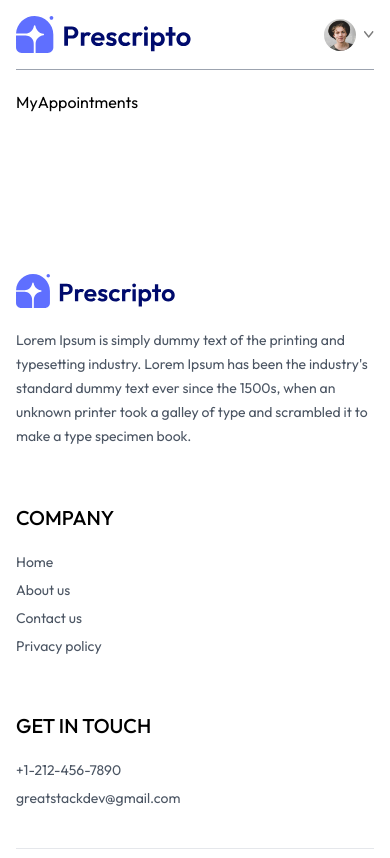
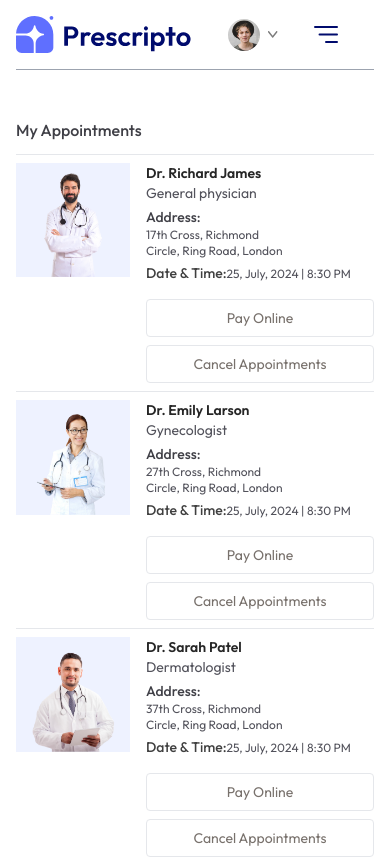
Before and after one commit to kazibilasi/doctor-appointment, a React (Vite) app: page /my-appointments in a window 390 px wide. Shown: the top 858 px of the page. Built offline with nearby package versions, Linux system fonts and the light colour scheme.

Commit message:
completed frontend

```diff
--- a/src/components/Navbar.jsx
+++ b/src/components/Navbar.jsx
@@ -6,10 +6,14 @@ const Navbar = () => {
   const [showMenu, setShowMenu] = useState(false);
   const [token, setToken] = useState(true);
 
-
   return (
     <div className=" flex items-center justify-between text-sm py-4 mb-5 border-b border-b-gray-400">
-      <img onClick={()=>navigate('/')} className=" w-44 cursor-pointer" src={assets.logo} alt="" />
+      <img
+        onClick={() => navigate("/")}
+        className=" w-44 cursor-pointer"
+        src={assets.logo}
+        alt=""
+      />
       <ul className=" hidden md:flex items-start gap-5 font-medium">
         <NavLink to="/">
           <li className="py-1">HOME</li>
@@ -32,13 +36,35 @@ const Navbar = () => {
       <div className="fexl items-center gap-4">
         {token ? (
           <div className=" flex items-center gap-2 cursor-pointer group relative">
-          <img className=" w-8 rounded-full" src={assets.profile_pic} alt="" />
-          <img className="w-2.5" src={assets.dropdown_icon} alt="" />
-          <div className=" absolute top-0 right-0 pt-14 text-base font-medium text-gray-600 z-20 hidden group-hover:block">
-            <div className=" min-w-48 bg-stone-100 rounded flex flex-col gap-4 p-4">
-              <p onClick={()=>navigate('my-profile')} className=" hover:text-black cursor-pointer">My Profile</p>
-              <p onClick={()=>navigate('my-appointments')} className=" hover:text-black cursor-pointer">My Appointments</p>
-              <p onClick={()=>setToken(false)} className=" hover:text-black cursor-pointer">Logout</p></div></div></div>
+            <img
+              className=" w-8 rounded-full"
+              src={assets.profile_pic}
+              alt=""
+            />
+            <img className="w-2.5" src={assets.dropdown_icon} alt="" />
+            <div className=" absolute top-0 right-0 pt-14 text-base font-medium text-gray-600 z-20 hidden group-hover:block">
+              <div className=" min-w-48 bg-stone-100 rounded flex flex-col gap-4 p-4">
+                <p
+                  onClick={() => navigate("my-profile")}
+                  className=" hover:text-black cursor-pointer"
+                >
+                  My Profile
+                </p>
+                <p
+                  onClick={() => navigate("my-appointments")}
+                  className=" hover:text-black cursor-pointer"
+                >
+                  My Appointments
+                </p>
+                <p
+                  onClick={() => setToken(false)}
+                  className=" hover:text-black cursor-pointer"
+                >
+                  Logout
+                </p>
+              </div>
+            </div>
+          </div>
         ) : (
           <button
             onClick={() => navigate("/login")}
@@ -48,6 +74,58 @@ const Navbar = () => {
           </button>
         )}
       </div>
+      <img
+        onClick={() => setShowMenu(true)}
+        className="w-6 md:hidden"
+        src={assets.menu_icon}
+        alt=""
+      />
+      {/* ------Mobile Menu------- */}
+      <div
+        className={`${
+          showMenu ? "fixed w-full" : "h-0 w-0"
+        } md:hidden right-0 top-0 bottom-0 z-20 overflow-hidden bg-white transition-all`}
+      >
+        <div className="flex items-center justify-between px-5 py-6">
+          <img className="w-36" src={assets.logo} alt="" />
+          <img
+            className="w-7"
+            onClick={() => setShowMenu(false)}
+            src={assets.cross_icon}
+            alt=""
+          />
+        </div>
+        <ul className="flex flex-col items-center gap-2 mt-5 px-5 text-lg font-medium">
+          <NavLink
+
+            onClick={() => setShowMenu(false)}
+            to="/"
+          >
+            <p className="px-4 py-2 rounded inline-block">HOME</p>
+          </NavLink>
+          <NavLink
+
+            onClick={() => setShowMenu(false)}
+            to="/doctors"
+          >
+            <p className="px-4 py-2 rounded inline-block">ALL DOCTORS</p>
+          </NavLink>
+          <NavLink
+
+            onClick={() => setShowMenu(false)}
+            to="/about"
+          >
+            <p className="px-4 py-2 rounded inline-block">ABOUT</p>
+          </NavLink>
+          <NavLink
+
+            onClick={() => setShowMenu(false)}
+            to="/contact"
+          >
+            <p className="px-4 py-2 rounded inline-block">CONTACT</p>
+          </NavLink>
+        </ul>
+      </div>
     </div>
   );
 };
--- a/src/index.css
+++ b/src/index.css
@@ -14,3 +14,9 @@
 ::-webkit-scrollbar{
   @apply hidden
 }
+
+@media (max-width:740px){
+  .active p{
+    @apply text-white bg-primary
+  }
+}
--- a/src/pages/Doctors.jsx
+++ b/src/pages/Doctors.jsx
@@ -5,6 +5,7 @@ const Doctors = () => {
   const { speciality } = useParams();
   const { doctors } = useContext(AppContext);
   const [filterDoc, setFilterDoc] = useState([]);
+  const [showFilter, setShowfilter] = useState([false])
   const navigate = useNavigate();
 
   const applyFilter = () => {
@@ -22,7 +23,8 @@ const Doctors = () => {
     <div>
       <p className=" text-gray-600">Browse through the doctors specialist.</p>
       <div className=" flex flex-col sm:flex-row items-start gap-5 mt-5">
-        <div className="flex flex-col gap-4 text-sm text-gray-600">
+        <button className={`${showFilter ? 'bg-primary text-white' : ''}  py-1 px-3 border rounded text-sm transiton-all sm:hidden`} onClick={()=>setShowfilter(prev => !prev)}>Filter</button>
+        <div className={`${showFilter? 'flex': 'hidden sm:flex'}  flex-col gap-4 text-sm text-gray-600`}>
           <p
             onClick={() =>
               speciality === "General physician"
--- a/src/pages/MyAppointments.jsx
+++ b/src/pages/MyAppointments.jsx
@@ -1,7 +1,38 @@
-import React from "react";
+import React, { useContext } from "react";
+import { AppContext } from "../context/AppContext";
 
 const MyAppointments = () => {
-  return <div>MyAppointments</div>;
+  const { doctors } = useContext(AppContext);
+  return (
+    <div>
+      <p className="pb-3 mt-12 font-medium text-zinc-700 border-b">My Appointments</p>
+      <div>{
+         doctors.slice(0,3).map((item,index)=>(
+          <div className="grid grid-cols-[1fr_2fr] gap-4 sm:flex sm:gap-6 py-2 border-b" key={index}>
+            <div>
+              <img className="w-32 bg-indigo-50" src={item.image} alt="" />
+            </div>
+            <div className="flex-1 text-sm text-zinc-600">
+              <p className="text-neutral-800 font-semibold">{item.name}</p>
+              <p>{item.speciality}</p>
+              <p className="text-zinc-700 font-medium mt-1">Address:</p>
+              <p className="text-xs">{item.address.line1}</p>
+              <p className="text-xs">{item.address.line2}</p>
+              <p className="text-xs mt-1"><span className="text-sm text-neutral-700 font-medium">Date & Time:</span>25, July, 2024 |  8:30 PM</p>
+            </div>
+            <div>
+
+            </div>
+
+            <div className=" flex flex-col gap-2 justify-end">
+              <button className="text-sm text-stone-500 text-center sm:min-w-48 py-2 border rounded hover:bg-primary hover:text-white transition-all duration-300">Pay Online</button>
+              <button className="text-sm text-stone-500 text-center sm:min-w-48 py-2 border rounded  hover:bg-red-600 hover:text-white transition-all duration-300">Cancel Appointments</button>
+            </div>
+          </div>
+         ))
+        }</div>
+    </div>
+  );
 };
 
 export default MyAppointments;
```
